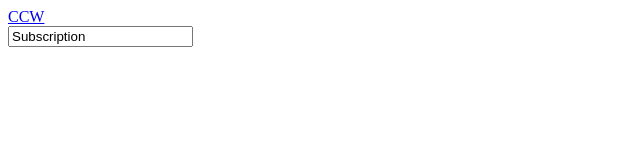
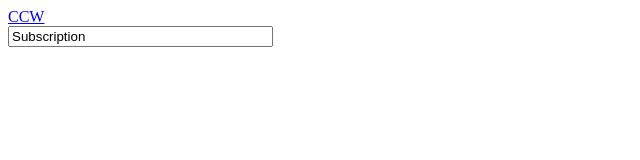
Before and after one commit to dansmit17/dsnode, a plain HTML site: page src/index.html in a window 1280 px wide. Shown: the full height of the page, 0-640 px from the left. Drawn offline with Linux system fonts and the light colour scheme.

Commit message:
Update index.html

```diff
--- a/src/index.html
+++ b/src/index.html
@@ -3,6 +3,6 @@
   <a href="https://apps.cisco.com/Commerce/home" target="_blank">CCW<a>
 </label>
 </br>
-<input id="subId" value="Subscription" onfocus="this.value=''"></input>
+<input id="subId" value="Subscription" size=30 onfocus="this.value=''"></input>
 
 </html>
```
